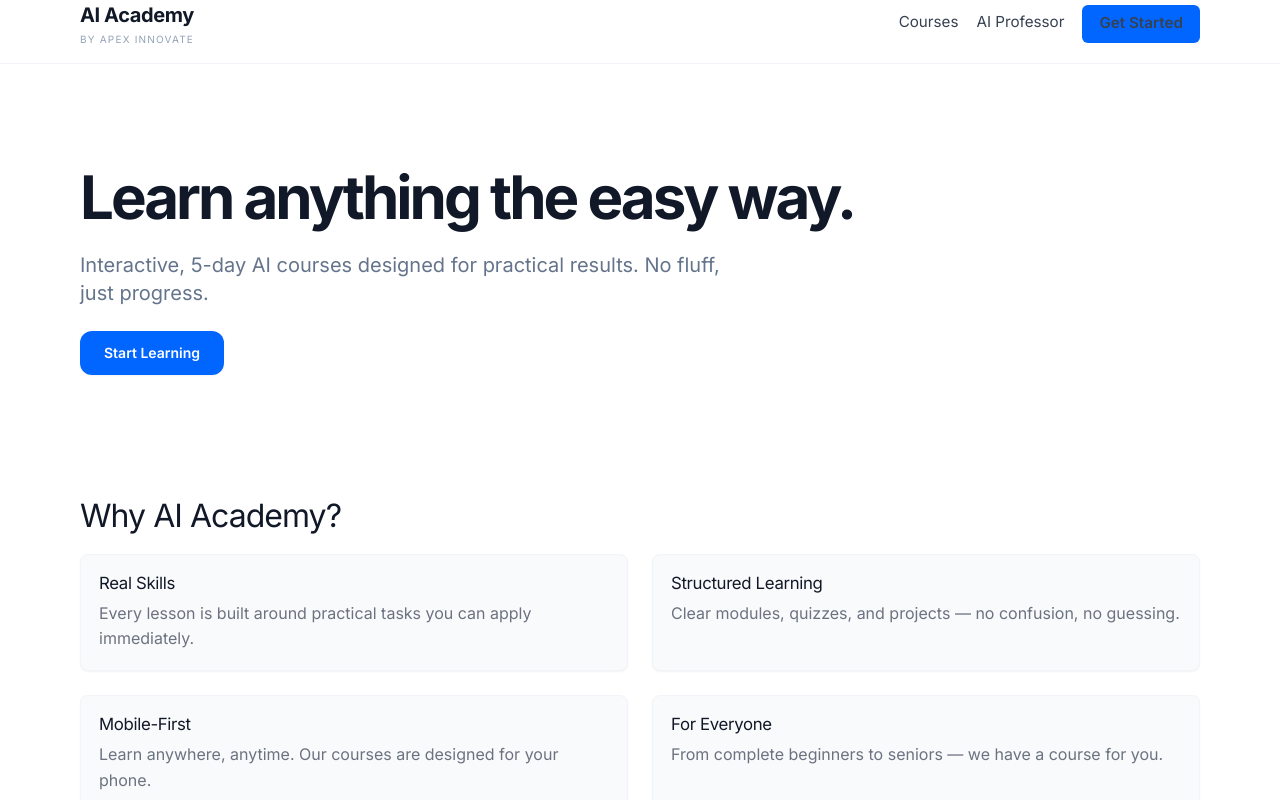
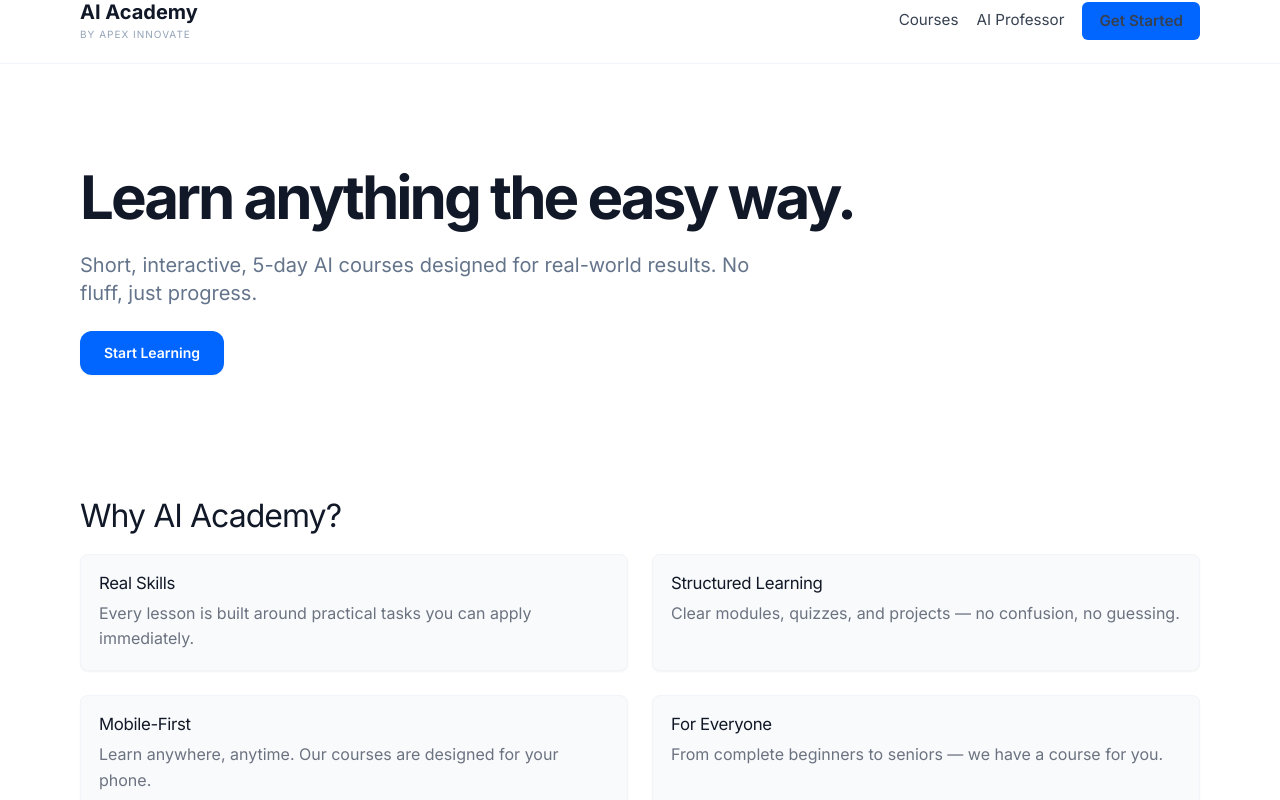
Before and after one commit to Joenasriani/aicourses, a Next.js app: page / in a window 1280 px wide. Shown: the top 800 px of the page. Built offline with nearby package versions, Linux system fonts and the light colour scheme.

Commit message:
Phase 6: SaaS Hero & Identity Overhaul - update subtitle, Tailwind header, remove Robomarket branding
Agent-Logs-Url: https://github.com/Joenasriani/aicourses/sessions/a35e3baa-2ac0-4388-9d1e-e18c07430f8a

Co-authored-by: Joenasriani <3828735+Joenasriani@users.noreply.github.com>

```diff
--- a/app/layout.js
+++ b/app/layout.js
@@ -16,12 +16,15 @@ export default function RootLayout({ children }) {
       </head>
       <body>
         <Providers>
-          <header className="site-header">
+          <header
+            className="sticky top-0 z-50 h-16 border-b bg-white/70 backdrop-blur-md"
+            style={{ borderColor: "#F1F5F9" }}
+          >
             <div className="container">
               <div className="header-inner">
                 <a href="/" className="brand">
-                  <span className="brand-title">AI Academy</span>
-                  <span className="brand-subtitle">by Apex Innovate</span>
+                  <span className="text-xl font-bold leading-tight" style={{ color: "#111827" }}>AI Academy</span>
+                  <span className="text-[10px] uppercase tracking-widest text-slate-400">by Apex Innovate</span>
                 </a>
                 <nav className="site-nav">
                   <a href="/courses" className="nav-link">Courses</a>
--- a/app/page.js
+++ b/app/page.js
@@ -27,7 +27,7 @@ export default function Home() {
                 Learn anything the easy way.
               </h1>
               <p className="text-xl text-slate-500 max-w-2xl mt-4">
-                Interactive, 5-day AI courses designed for practical results. No fluff, just progress.
+                Short, interactive, 5-day AI courses designed for real-world results. No fluff, just progress.
               </p>
               <div className="hero-actions">
                 <a
--- a/components/QuizGate.js
+++ b/components/QuizGate.js
@@ -7,7 +7,7 @@ import Mascot from "@/components/Mascot"
 import { generateQuizQuestions } from "@/app/actions/quiz-engine"
 import { getReinforcementExplanation } from "@/app/actions/ai-assistant"
 
-/** Robomarket Blue — used for correct-answer highlight */
+/** Accent Blue — used for correct-answer highlight */
 const ROBOMARKET_BLUE = "#0B5FFF"
 
 /** Minimum correct answers required to pass */
```
